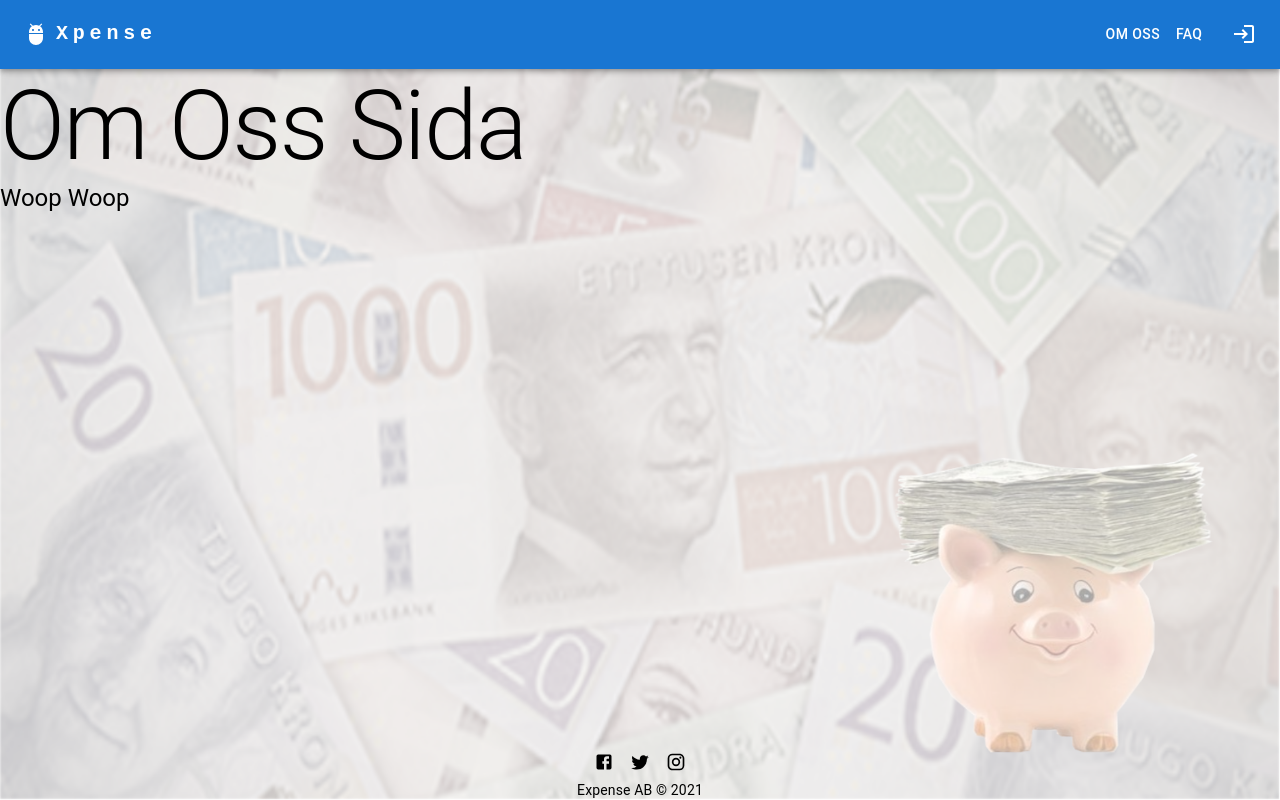
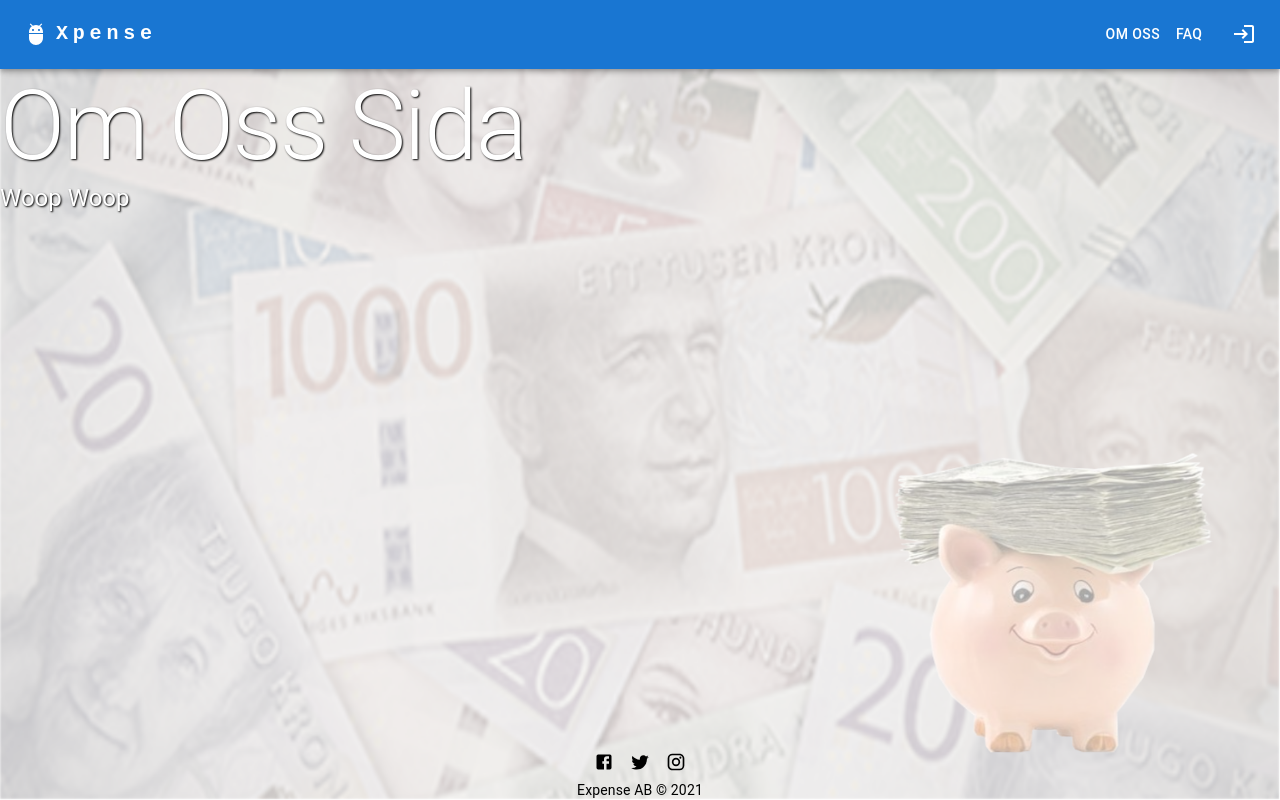
Before and after one commit to Fullstack-Roligheter/Frontend-ReactTS, a React (Create React App) app: page /omoss in a window 1280 px wide. Built offline with nearby package versions, Linux system fonts and the light colour scheme.

Commit message:
OmOssUseStyleFile

```diff
--- a/src/features/omoss/omoss.tsx
+++ b/src/features/omoss/omoss.tsx
@@ -1,4 +1,6 @@
 import { Box, Typography } from "@mui/material"
+import styles from '../../styles.js'
+
 
 
 const OmOss = (props: any) => {
@@ -6,10 +8,10 @@ const OmOss = (props: any) => {
     <>
       <Box sx={{ marginTop: '70px' }}>
         <Box >
-          <Typography variant="h1">Om Oss Sida</Typography>
+          <Typography variant="h1" style={styles.whiteTypography}>Om Oss Sida</Typography>
         </Box>
         <Box>
-          <Typography variant="h5">Woop Woop</Typography>
+          <Typography variant="h5" style={styles.whiteTypography}>Woop Woop</Typography>
         </Box>
       </Box>
     </>
```
